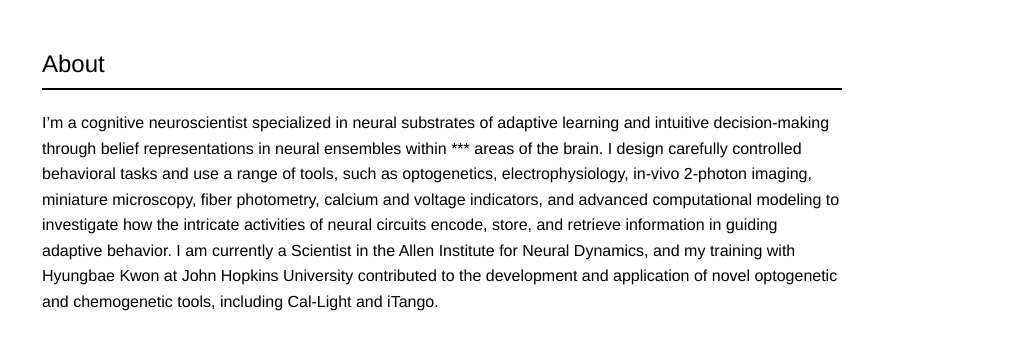
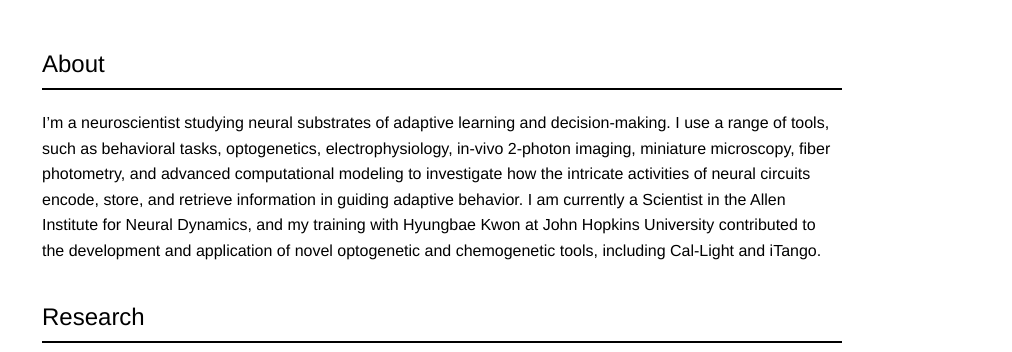
Before and after one commit to KanghoonJ/kanghoonj.github.io, a plain HTML site: page index.html in a window 1280 px wide. Shown: the part 140-492 px from the top of the page, 268-1280 px from the left. Drawn offline with Linux system fonts and the light colour scheme.

Commit message:
Update index.html

```diff
--- a/index.html
+++ b/index.html
@@ -101,7 +101,8 @@
     <div class="content">
         <section id="about">
             <h2>About</h2>
-            <p>I’m a cognitive neuroscientist specialized in neural substrates of adaptive learning and intuitive decision-making through belief representations in neural ensembles within *** areas of the brain. I design carefully controlled behavioral tasks and use a range of tools, such as optogenetics, electrophysiology, in-vivo 2-photon imaging, miniature microscopy, fiber photometry, calcium and voltage indicators, and advanced computational modeling to investigate how the intricate activities of neural circuits encode, store, and retrieve information in guiding adaptive behavior. I am currently a Scientist in the Allen Institute for Neural Dynamics, and my training with Hyungbae Kwon at John Hopkins University contributed to the development and application of novel optogenetic and chemogenetic tools, including Cal-Light and iTango.</p>
+            <p>I’m a neuroscientist studying neural substrates of adaptive learning and decision-making. I use a range of tools, such as behavioral tasks, optogenetics, electrophysiology, in-vivo 2-photon imaging, miniature microscopy, fiber photometry, and advanced computational modeling to investigate how the intricate activities of neural circuits encode, store, and retrieve information in guiding adaptive behavior. I am currently a Scientist in the Allen Institute for Neural Dynamics, and my training with Hyungbae Kwon at John Hopkins University contributed to the development and application of novel optogenetic and chemogenetic tools, including Cal-Light and iTango.
+</p>
         </section>
 
         <section id="research">
```
